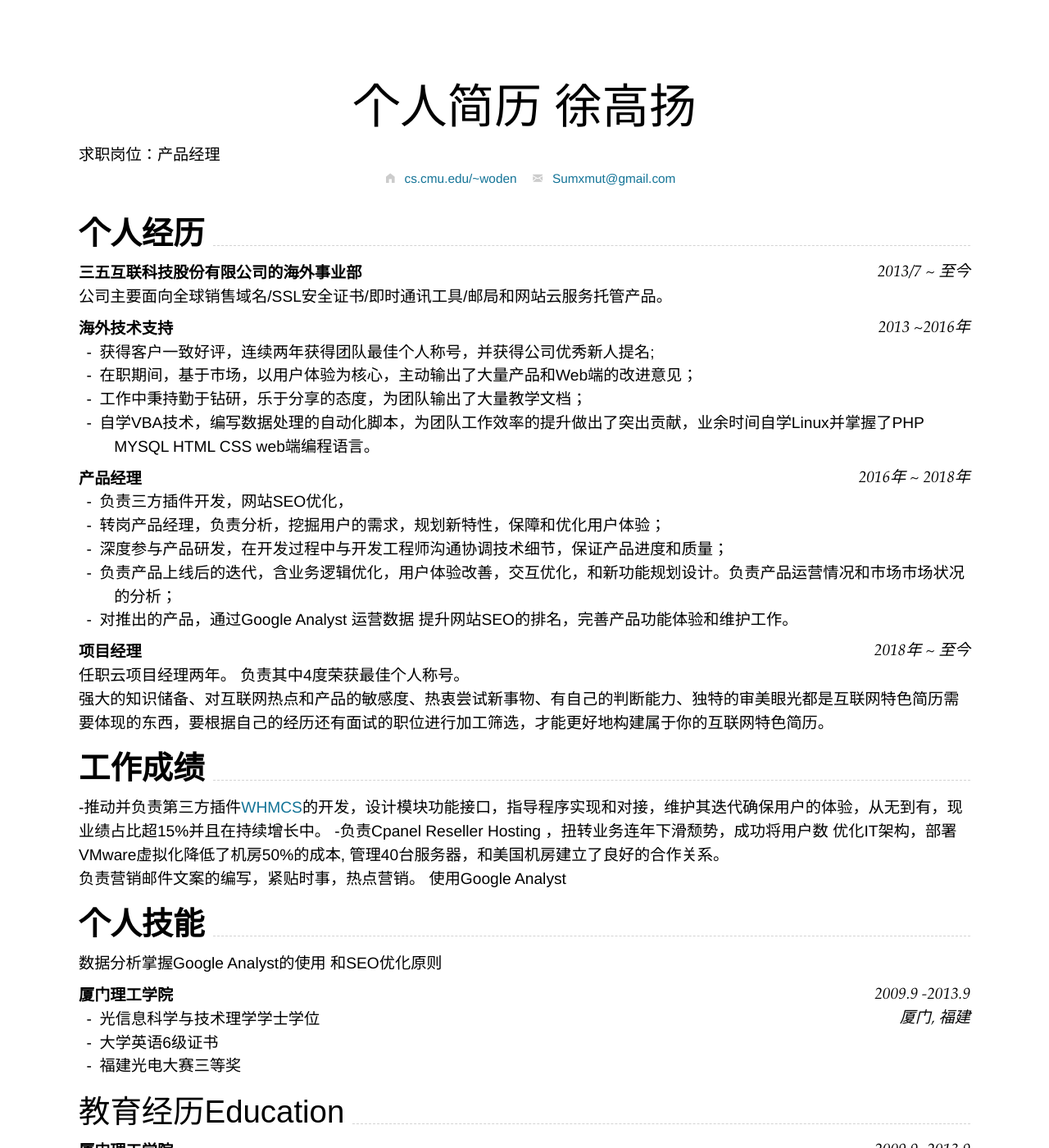
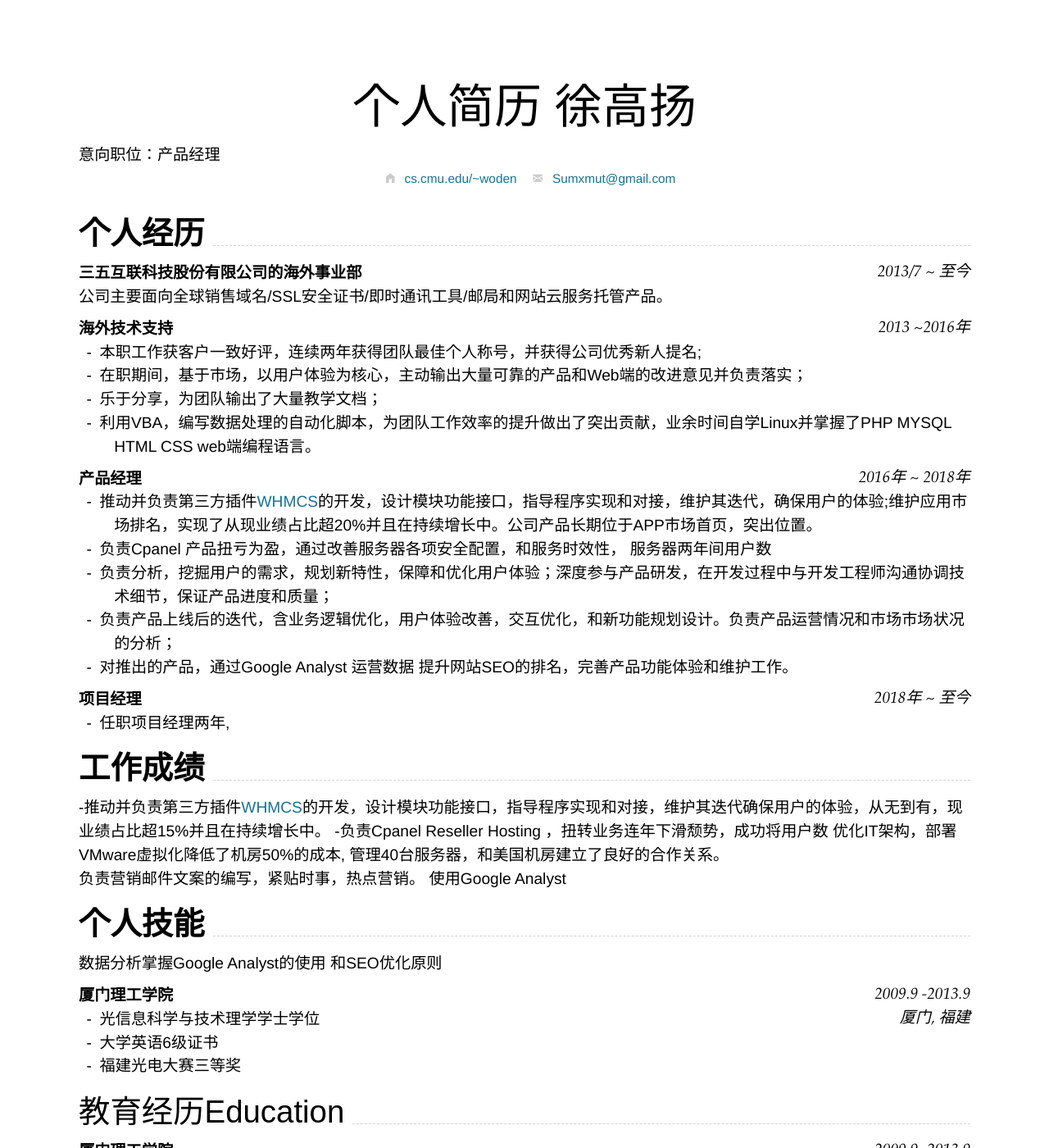
Before and after one commit to topgg/topgg.github.io, a Jekyll site: the page built from index.md, in a window 1280 px wide and 1400 px high. Shown: the whole window at 82% size. Built offline with Jekyll 4.4.1, drawn with Linux system fonts in a browser that asks for light colours; nearby versions of some CDN libraries.

Commit message:
Update index.md

```diff
--- a/index.md
+++ b/index.md
@@ -19,7 +19,7 @@ Supported arguments:
     - email
 -->
 
-### 求职岗位：产品经理
+### 意向职位：产品经理
 
 {% include cv-contact.html %}
 ---
@@ -31,25 +31,22 @@ Supported arguments:
 
 ### **海外技术支持** `2013 ~2016年 `
 
-- 获得客户一致好评，连续两年获得团队最佳个人称号，并获得公司优秀新人提名;
-- 在职期间，基于市场，以用户体验为核心，主动输出了大量产品和Web端的改进意见；
-- 工作中秉持勤于钻研，乐于分享的态度，为团队输出了大量教学文档；
-- 自学VBA技术，编写数据处理的自动化脚本，为团队工作效率的提升做出了突出贡献，业余时间自学Linux并掌握了PHP MYSQL HTML CSS web端编程语言。
+- 本职工作获客户一致好评，连续两年获得团队最佳个人称号，并获得公司优秀新人提名;
+- 在职期间，基于市场，以用户体验为核心，主动输出大量可靠的产品和Web端的改进意见并负责落实；
+- 乐于分享，为团队输出了大量教学文档；
+- 利用VBA，编写数据处理的自动化脚本，为团队工作效率的提升做出了突出贡献，业余时间自学Linux并掌握了PHP MYSQL HTML CSS web端编程语言。
 
 ### **产品经理** `2016年 ~ 2018年`
 
-- 负责三方插件开发，网站SEO优化，
-- 转岗产品经理，负责分析，挖掘用户的需求，规划新特性，保障和优化用户体验；
-- 深度参与产品研发，在开发过程中与开发工程师沟通协调技术细节，保证产品进度和质量；
+- 推动并负责第三方插件[WHMCS](https://marketplace.whmcs.com/product/category/Domain+Registrars)的开发，设计模块功能接口，指导程序实现和对接，维护其迭代，确保用户的体验;维护应用市场排名，实现了从现业绩占比超20%并且在持续增长中。公司产品长期位于APP市场首页，突出位置。
+- 负责Cpanel 产品扭亏为盈，通过改善服务器各项安全配置，和服务时效性， 服务器两年间用户数
+- 负责分析，挖掘用户的需求，规划新特性，保障和优化用户体验；深度参与产品研发，在开发过程中与开发工程师沟通协调技术细节，保证产品进度和质量；
 - 负责产品上线后的迭代，含业务逻辑优化，用户体验改善，交互优化，和新功能规划设计。负责产品运营情况和市场市场状况的分析；
 - 对推出的产品，通过Google Analyst 运营数据 提升网站SEO的排名，完善产品功能体验和维护工作。
 
 ### **项目经理** `2018年 ~ 至今`
 
-任职云项目经理两年。
-负责其中4度荣获最佳个人称号。
-
-强大的知识储备、对互联网热点和产品的敏感度、热衷尝试新事物、有自己的判断能力、独特的审美眼光都是互联网特色简历需要体现的东西，要根据自己的经历还有面试的职位进行加工筛选，才能更好地构建属于你的互联网特色简历。
+- 任职项目经理两年,
 
 
 ## **工作成绩**
```
